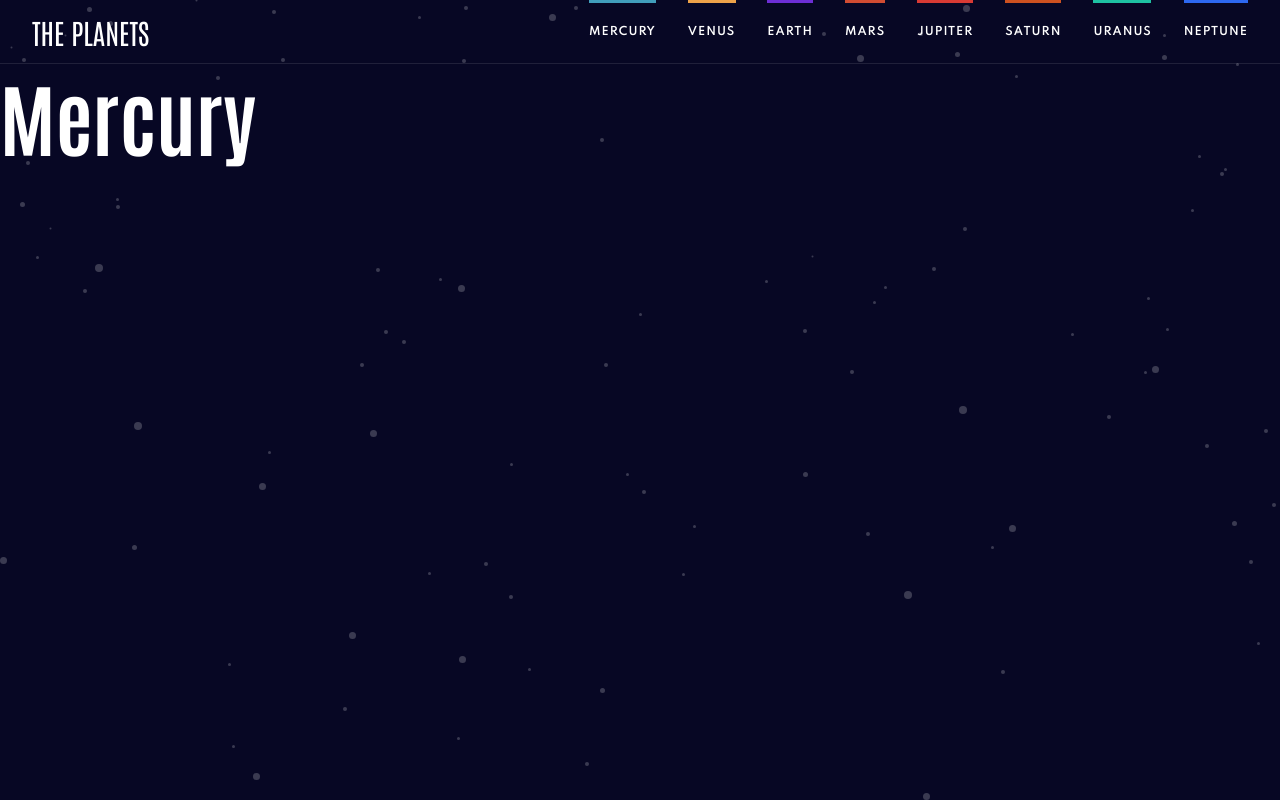
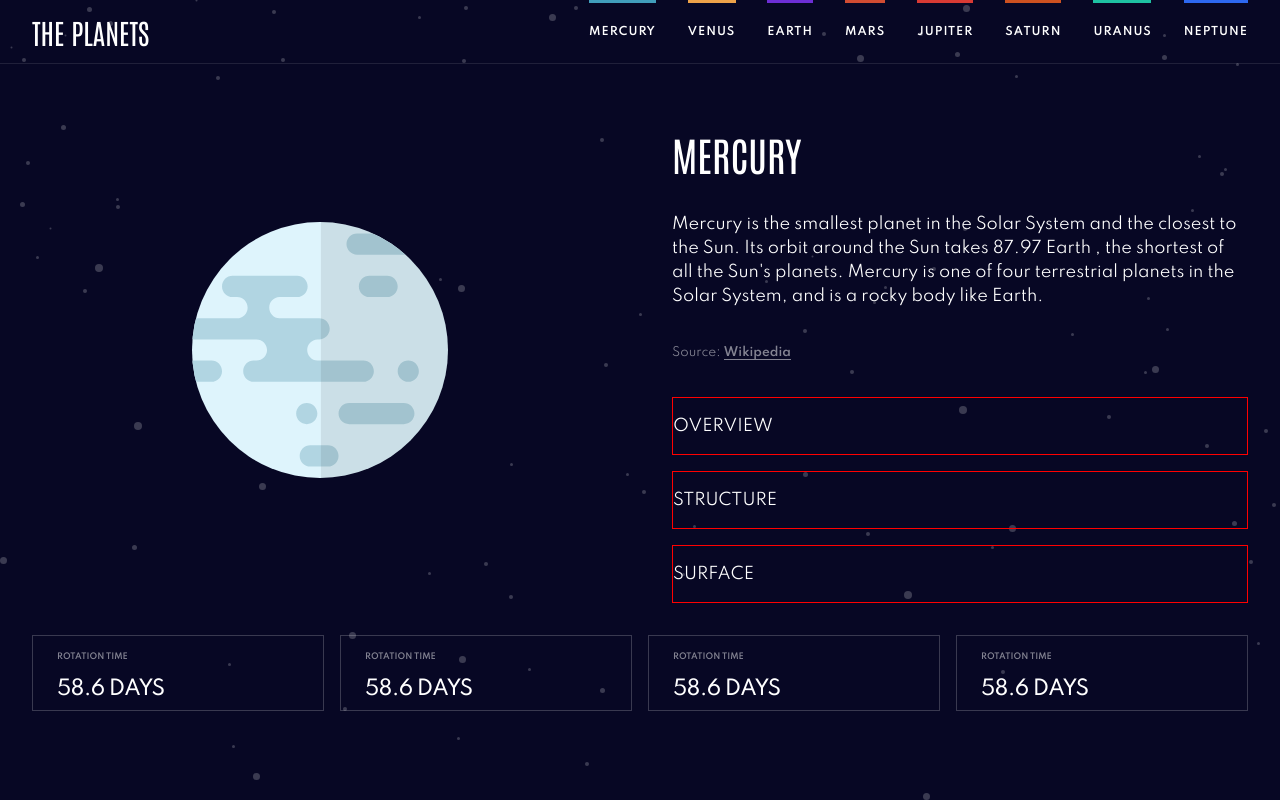
Before and after one commit to pedrodruviaro/planets-frontendmenthor, a React (Create React App) app: page / in a window 1280 px wide. Built offline with nearby package versions, Linux system fonts and the light colour scheme.

Commit message:
definindo grid

```diff
--- a/src/components/Header/styles.jsx
+++ b/src/components/Header/styles.jsx
@@ -7,6 +7,7 @@ export const Container = styled.header`
     padding: 1.375rem 2rem;
     height: 4rem;
     border-bottom: 1px solid rgba(255, 255, 255, 0.1);
+    margin-bottom: 4rem;
 
     h1 {
         font-size: 1.75rem;
--- a/src/containers/Planet/index.jsx
+++ b/src/containers/Planet/index.jsx
@@ -1,6 +1,6 @@
 import React, { useEffect } from "react";
 import { useData } from "../../hooks/useData.js";
-import { Container } from "./styles.jsx";
+import { Container, InfoItem, NavButton } from "./styles.jsx";
 
 export const Planet = () => {
     const { current } = useData();
@@ -11,7 +11,47 @@ export const Planet = () => {
 
     return (
         <Container>
-            <h1>{current.title}</h1>
+            <nav>
+                <NavButton>Overview</NavButton>
+                <NavButton>Structure</NavButton>
+                <NavButton>Surface</NavButton>
+            </nav>
+
+            <div>
+                <img
+                    src={`/images/${current.infos.overview.image}.svg`}
+                    alt=""
+                />
+            </div>
+
+            <section>
+                <h1>{current.title}</h1>
+                <p>{current.infos.overview.text}</p>
+                <a href="/">
+                    Source: <strong>Wikipedia</strong>
+                </a>
+            </section>
+
+            <footer>
+                <ul>
+                    <InfoItem>
+                        <span>Rotation Time</span>
+                        <span>{58.6} Days</span>
+                    </InfoItem>
+                    <InfoItem>
+                        <span>Rotation Time</span>
+                        <span>{58.6} Days</span>
+                    </InfoItem>
+                    <InfoItem>
+                        <span>Rotation Time</span>
+                        <span>{58.6} Days</span>
+                    </InfoItem>
+                    <InfoItem>
+                        <span>Rotation Time</span>
+                        <span>{58.6} Days</span>
+                    </InfoItem>
+                </ul>
+            </footer>
         </Container>
     );
 };
--- a/src/containers/Planet/styles.jsx
+++ b/src/containers/Planet/styles.jsx
@@ -1,3 +1,206 @@
-import styled from "styled-components";
+import styled, { css } from "styled-components";
 
-export const Container = styled.main``;
+export const Container = styled.main`
+    max-width: 1440px;
+    margin-inline: auto;
+
+    nav {
+        display: flex;
+        align-items: center;
+        justify-content: space-between;
+        padding-inline: 1rem;
+        gap: 1rem;
+        border-bottom: 1px solid rgba(255, 255, 255, 0.1);
+
+        > * {
+            flex: 1;
+            padding-block: 1rem;
+        }
+    }
+
+    > div {
+        max-width: 20rem;
+        padding-inline: 2rem;
+        margin-inline: auto;
+        margin-bottom: 2rem;
+    }
+
+    section {
+        display: grid;
+        gap: 2rem;
+        justify-items: center;
+        padding-inline: 2rem;
+        margin-bottom: 2rem;
+
+        h1 {
+            font-size: 2.5rem;
+            line-height: 3.25rem;
+
+            text-align: center;
+            text-transform: uppercase;
+        }
+
+        p {
+            text-align: center;
+        }
+
+        a {
+            font-size: 0.75rem;
+            line-height: 1.5625rem;
+            opacity: 0.5;
+
+            strong {
+                border-bottom: 1px solid;
+            }
+        }
+    }
+
+    footer {
+        padding-inline: 2rem;
+
+        ul {
+            display: flex;
+            flex-direction: column;
+            gap: 1rem;
+        }
+    }
+
+    /* 768px - Tablet Mode */
+    @media (min-width: 48rem) {
+        display: grid;
+        grid-template-areas:
+            "image image"
+            "info navigation"
+            "list list";
+        grid-template-columns: 1fr 1fr;
+
+        nav {
+            grid-area: navigation;
+            align-self: center;
+            justify-self: center;
+            display: initial;
+            border: none;
+
+            > * {
+                display: block;
+            }
+        }
+
+        > div {
+            grid-area: image;
+            margin-bottom: 4rem;
+        }
+
+        section {
+            grid-area: info;
+
+            justify-items: left;
+
+            h1,
+            p {
+                text-align: left;
+            }
+
+            h1 {
+                font-weight: 400;
+            }
+        }
+
+        footer {
+            grid-area: list;
+            padding-bottom: 4rem;
+
+            ul {
+                flex-direction: row;
+                justify-content: space-between;
+
+                li {
+                    display: grid;
+                    gap: 0.5rem;
+                    flex: 1;
+                }
+            }
+        }
+    }
+
+    @media (min-width: 68rem) {
+        grid-template-areas:
+            "image info"
+            "image navigation"
+            "list list";
+
+        > div {
+            align-self: center;
+        }
+
+        footer {
+            margin-top: auto;
+        }
+
+        nav {
+            align-items: flex-start;
+            width: 100%;
+            padding-inline: 2rem;
+            margin-bottom: 2rem;
+            display: grid;
+            grid-template-columns: 1fr;
+
+            button {
+                width: 100%;
+                text-align: left;
+                border: 1px solid red;
+            }
+        }
+    }
+`;
+
+export const NavButton = styled.button`
+    background-color: transparent;
+    border: none;
+    cursor: pointer;
+    outline: none;
+    font-size: 1rem;
+    text-transform: uppercase;
+    color: #fff;
+    position: relative;
+
+    ${(props) =>
+        props.active &&
+        css`
+            font-weight: 700;
+
+            &::after {
+                content: "";
+                background-color: red;
+                width: 100%;
+                height: 3px;
+                display: block;
+                position: absolute;
+                bottom: 0;
+            }
+        `}
+`;
+
+export const InfoItem = styled.li`
+    border: 1px solid rgba(255, 255, 255, 0.2);
+    display: flex;
+    align-items: center;
+    justify-content: space-between;
+    padding: 0.5625em 1.5em;
+
+    span:first-child {
+        text-transform: uppercase;
+        color: rgba(255, 255, 255, 0.5);
+        font-weight: 700;
+        font-size: 8px;
+    }
+
+    span:last-child {
+        font-size: 20px;
+        text-transform: uppercase;
+        text-align: right;
+        font-weight: 500;
+        letter-spacing: -0.75px;
+        color: #fff;
+    }
+`;
```
Also changed, not shown: src/components/Button/styles.jsx (+1 -39 lines).
